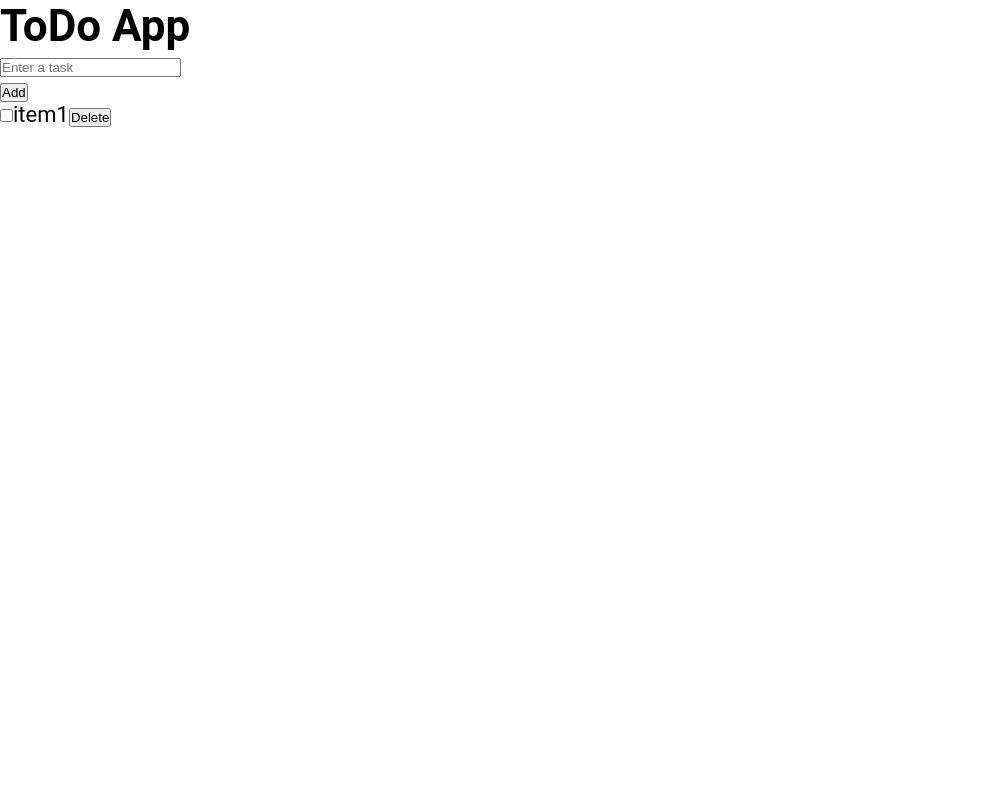
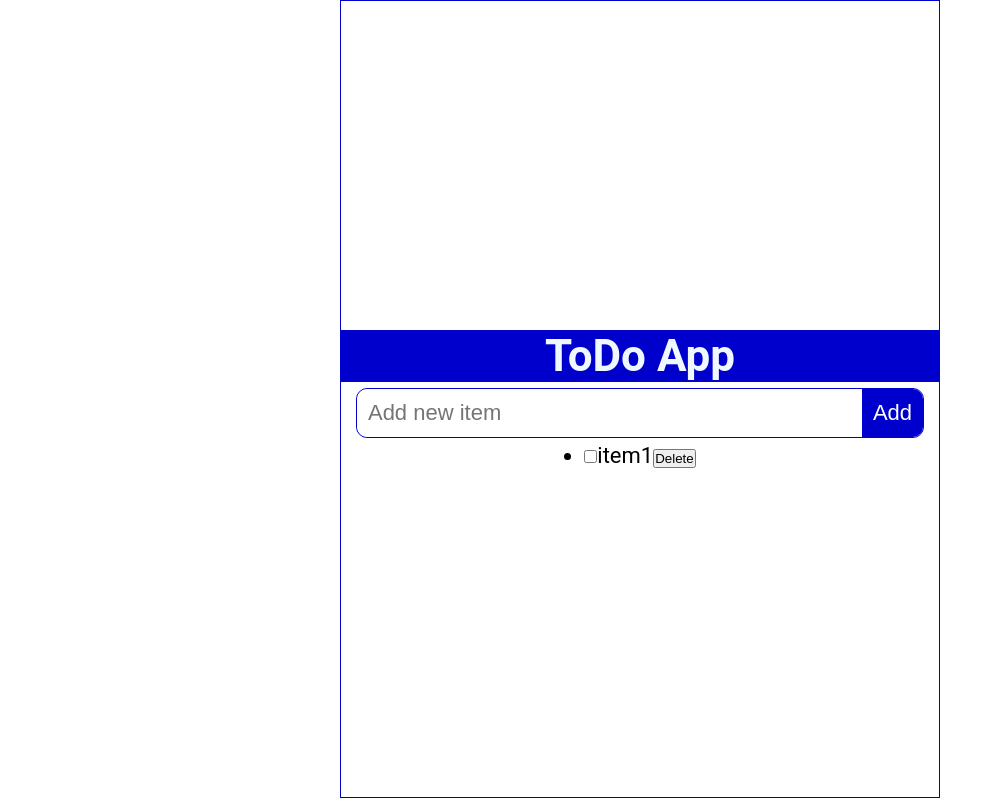
Before and after one commit to dan1el0123/todoapp, a React (Create React App) app: page / in a window 1280 px wide. Shown: the whole page, without its empty margins (0-1003 px from the left). Built offline with nearby package versions, Linux system fonts and the light colour scheme.

Commit message:
create and style header and add new item form

```diff
--- /dev/null
+++ b/src/App.css
@@ -0,0 +1,11 @@
+.App {
+  display: flex;
+  flex-direction: column;
+  justify-content: center;
+  align-items: center;
+  width: 100%;
+  max-width: 600px;
+  height: calc(100vh - 2px);
+  border: 1px solid mediumblue;
+  margin: auto;
+}
--- a/src/App.tsx
+++ b/src/App.tsx
@@ -1,17 +1,13 @@
 import React from "react";
+import "./App.css";
+import Header from "./components/Header/Header";
+import AddNew from "./components/AddNew/AddNew";
 
 const App: React.FC = () => {
   return (
     <div className="App">
-      <header className="App__header">
-        <h1 className="App__title">ToDo App</h1>
-      </header>
-      <div className="inputContainer">
-        <form className="inputContainer__form">
-          <input type="text" placeholder="Enter a task" />
-        </form>
-        <button type="submit">Add</button>
-      </div>
+      <Header />
+      <AddNew />
       <ul className="todos">
         <li className="item">
           <input type="checkbox" />
--- /dev/null
+++ b/src/components/AddNew/AddNew.css
@@ -0,0 +1,35 @@
+.addNewForm {
+  width: 95%;
+  display: flex;
+  justify-content: flex-start;
+  align-items: center;
+  border-radius: 0.5rem;
+  border: 1px solid mediumblue;
+  margin: 0.25rem auto;
+  overflow: hidden;
+}
+
+.addNewForm label {
+  position: absolute;
+  left: -99999px;
+}
+
+.addInput {
+  flex-grow: 1;
+  font-size: 1rem;
+  padding: 0.5rem;
+  border-radius: 0.5rem;
+  border: none;
+  outline: none;
+}
+
+.addButton {
+  font-size: 1rem;
+  font-weight: 500;
+  padding: 0.5rem;
+  border: none;
+  outline: none;
+  cursor: pointer;
+  background-color: mediumblue;
+  color: white;
+}
--- /dev/null
+++ b/src/components/AddNew/AddNew.tsx
@@ -0,0 +1,23 @@
+import React from "react";
+import "./AddNew.css";
+
+const AddNew: React.FC = () => {
+  return (
+    <form className="addNewForm">
+      <label htmlFor="addItem">Add item</label>
+      <input
+        id="addItem"
+        className="addInput"
+        type="text"
+        placeholder="Add new item"
+        autoFocus
+        required
+      />
+      <button type="submit" className="addButton">
+        Add
+      </button>
+    </form>
+  );
+};
+
+export default AddNew;
--- /dev/null
+++ b/src/components/Header/Header.css
@@ -0,0 +1,7 @@
+.appHeader {
+  width: 100%;
+  text-align: center;
+  padding: 0 0.5rem;
+  background-color: mediumblue;
+  color: aliceblue;
+}
--- /dev/null
+++ b/src/components/Header/Header.tsx
@@ -0,0 +1,12 @@
+import React from "react";
+import "./Header.css";
+
+const Header: React.FC = () => {
+  return (
+    <header className="appHeader">
+      <h1 className="title">ToDo App</h1>
+    </header>
+  );
+};
+
+export default Header;
```
